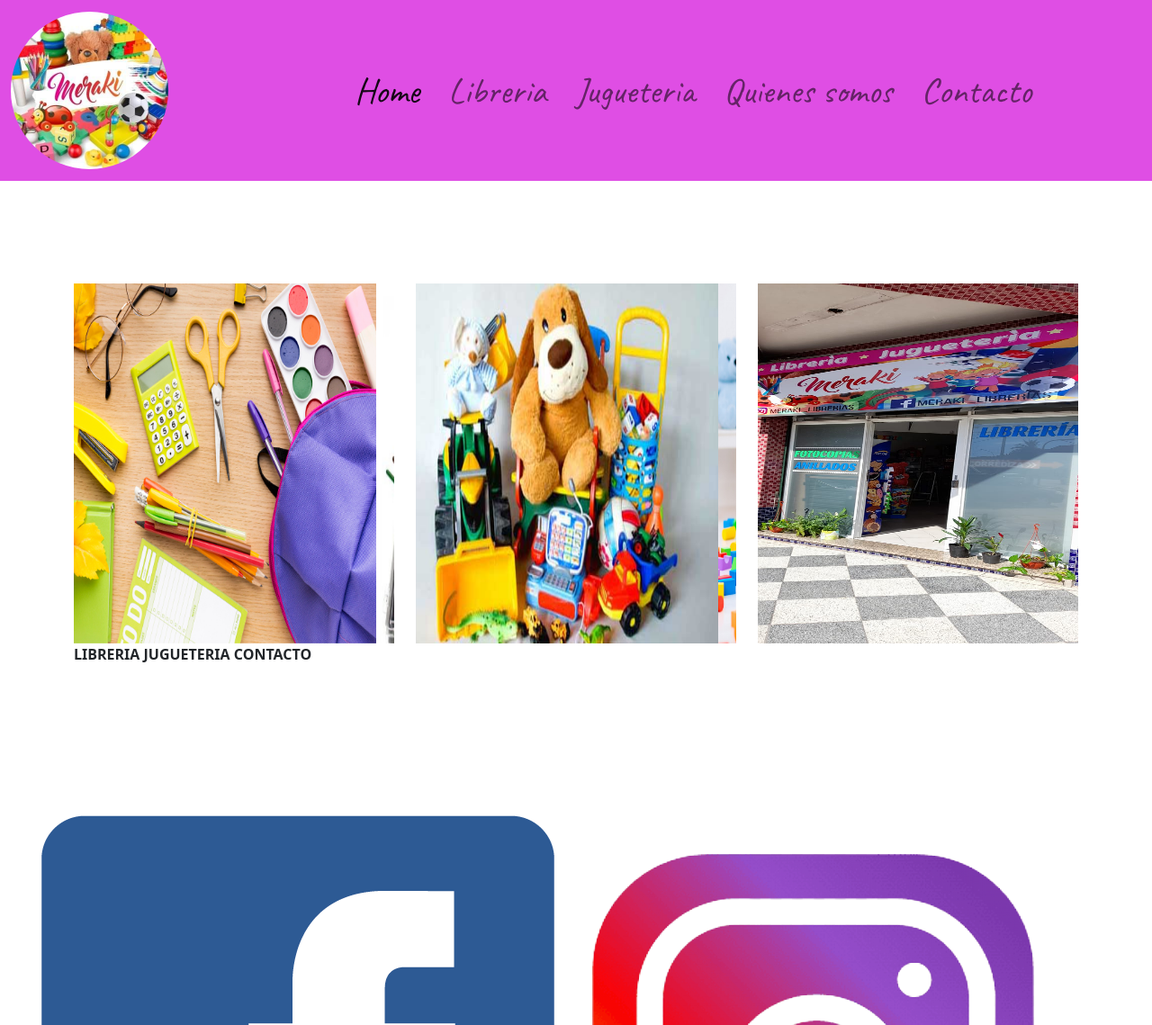
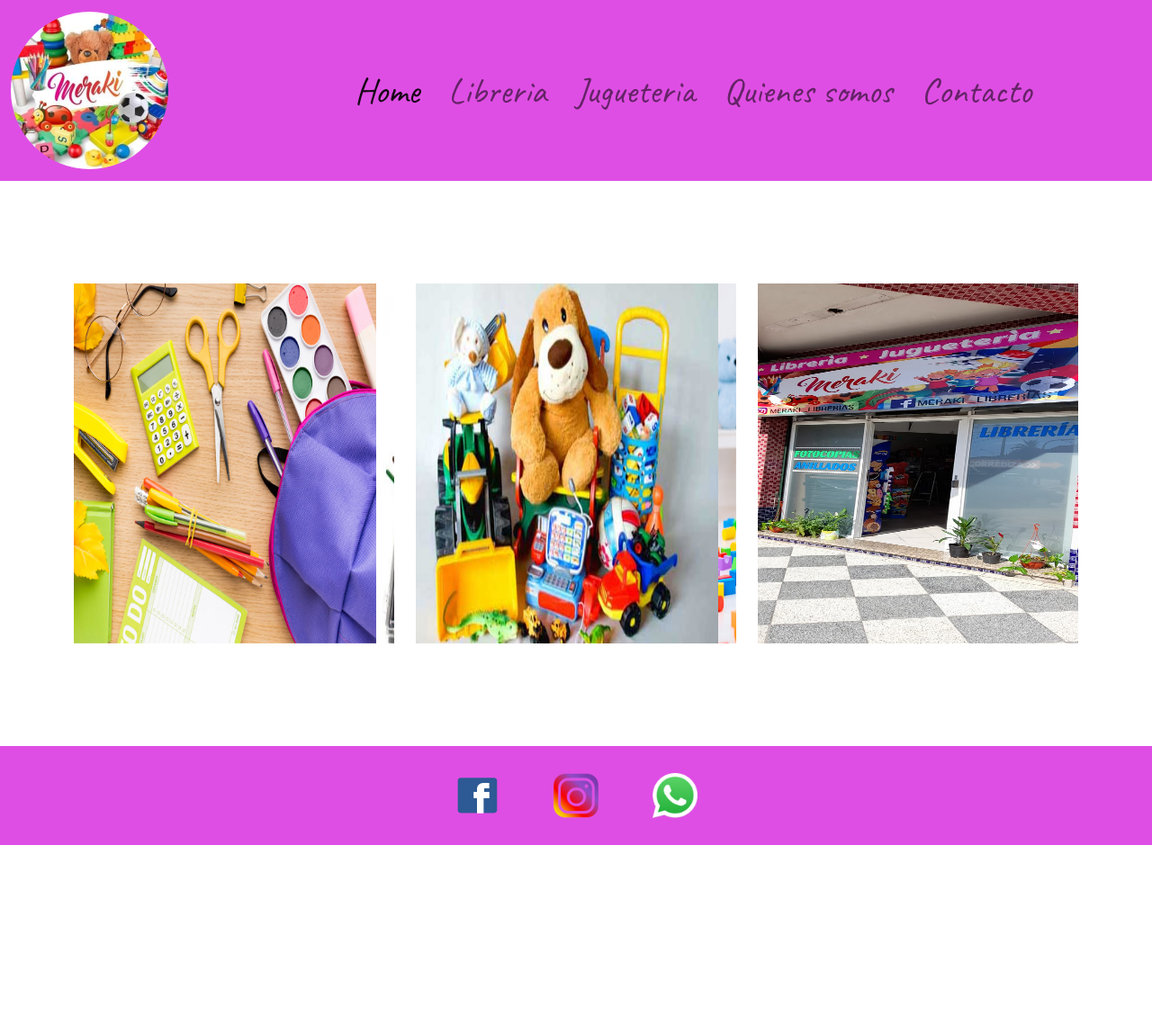
Before and after one commit to magali-china/proyecto-Meraki, a plain HTML site: page index.html in a window 1280 px wide. Shown: the top 1139 px of the page at 90% size. After the commit the page ends 939 px from the top, so only its background shows below. Drawn offline with nearby package versions, Linux system fonts and the light colour scheme.

Commit message:
agregado footer bs

```diff
--- a/index.html
+++ b/index.html
@@ -21,7 +21,6 @@
     <title>Meraki</title>
   </head>
   <body >
-    <div class="contenedor">
       <header class="header">
         <nav class="navbar navbar-expand-lg navbar-light ">
           <div class="container-fluid">
@@ -44,12 +43,6 @@
           </div>
         </nav>
       </header>
-      <main class=" main ">
-          <!-- <section  class="botones ">
-              <a href="paginas/libreria.html"class="botones_item " > LIBRERIA </a>
-              <a href="paginas/jugueteria.html"class="botones_item" > JUGUETERIA </a>
-              <a href="paginas/contacto.html"class="botones_item"> CONTACTO </a>
-          </section> -->
           <section class="container">
             <div class="row ">
               <div class="col-lg-4 col-md-4 col-sm-12 imagenes" >
@@ -73,6 +66,9 @@
                     <div class="carousel-item ">
                       <img src="./imagenes/imagen-jugueteria2.jpeg" class="d-block w-100" alt="foto de juguetes">
                     </div>
+                    <div>
+                      <a> <p class="p1"><strong>LIBRERIA</strong></p> </a>
+                    </div>
                   </div>
                 </div>
               </div>
@@ -80,12 +76,12 @@
                   <img src="./imagenes/imagen-contacto.jpg" class="img-fluid" alt="foto de contacto">
               </div>
             </div>
-            <a> <p class="p1"><strong>LIBRERIA</strong></p> </a>
-            <p><strong>JUGUETERIA</strong></p>
-            <p><strong>CONTACTO</strong></p>
+            <!-- <a> <p class="p1"><strong>LIBRERIA</strong></p> </a> -->
+            <!-- <p><strong>JUGUETERIA</strong></p>
+            <p><strong>CONTACTO</strong></p> -->
 
           </section>
-      </main>
+
       <footer class="footer ">
         <div class="iconos" >
             <a href="https://www.facebook.com/profile.php?id=100057840344493" target="_blank" > <img src="./imagenes/logotipo-facebook.png"  alt="Logo-facebook" class="iconos-footer" > </a>
@@ -93,7 +89,6 @@
             <a href="https://wa.me/+5492235981342" target="_blanck" > <img src="./imagenes/logo-whatsapp.png"  alt="logo-whatsapp" class="iconos-footer"  > </a>
         </div>
       </footer>
-    </div>
     <script src="https://cdn.jsdelivr.net/npm/bootstrap@5.1.3/dist/js/bootstrap.bundle.min.js" integrity="sha384-ka7Sk0Gln4gmtz2MlQnikT1wXgYsOg+OMhuP+IlRH9sENBO0LRn5q+8nbTov4+1p" crossorigin="anonymous"></script>
   </body>
 </html>
--- a/style.css
+++ b/style.css
@@ -266,7 +266,6 @@ main {
 
 section{
   height: 500px;
-
   margin:5%;
 }
 
@@ -292,3 +291,27 @@ p{
   padding-right: 100px;
   align-items: center; */
 }
+
+.footer{
+  background-color: #df4ee4  ;
+}
+
+.iconos {
+  display: flex;
+  flex-wrap: wrap;
+  justify-content: center;
+}
+.iconos-footer {
+  height: 50px;
+  width: 50px;
+  display: inline-block;
+  margin: 30px;
+}
+
+@media (max-width: 768px) {
+
+    .footer{
+      position: relative;
+      top:850px;
+    }
+}
```
Also changed, not shown: 1 other file.
